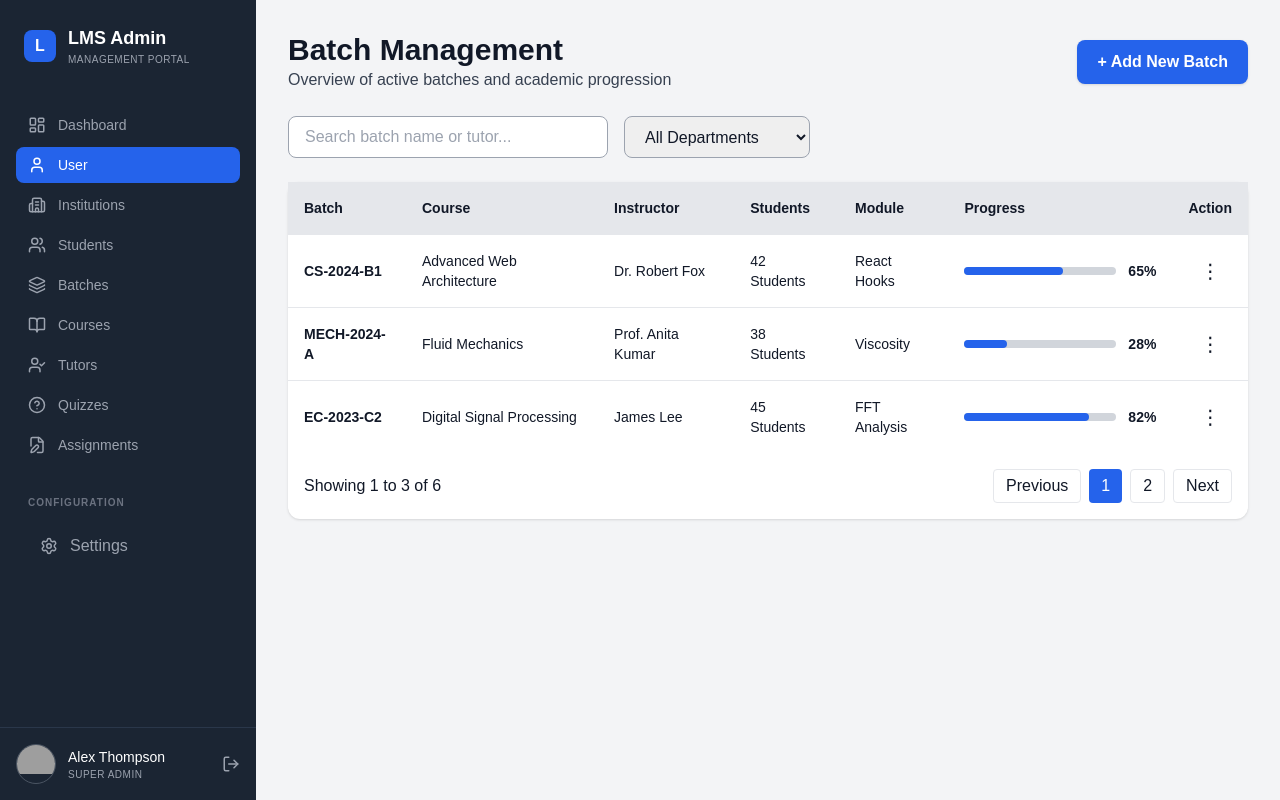
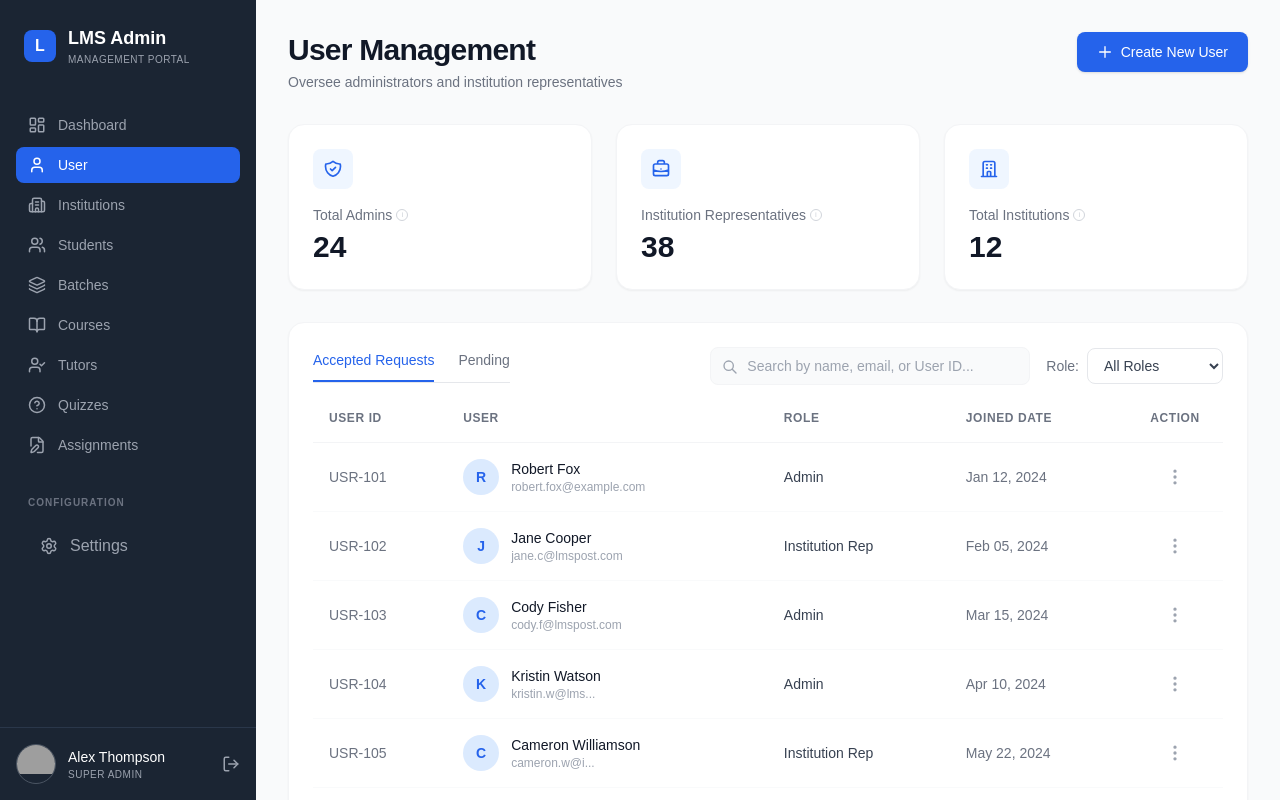
Before and after one commit to prasanthi-transetu/platform_course, a Next.js app: page /admin/users in a window 1280 px wide. Built offline with nearby package versions, Linux system fonts and the light colour scheme; grey boxes are pictures that could not be loaded.

Commit message:
Update user management UI and fix TS errors

```diff
--- a/app/admin/users/page.tsx
+++ b/app/admin/users/page.tsx
@@ -1,251 +1,365 @@
 "use client";
 
-import { useState } from "react";
+import React, { useState } from "react";
 import Link from "next/link";
 
+interface UserData {
+  id: string;
+  name: string;
+  email: string;
+  role: string;
+  joinedDate: string;
+  avatar: string;
+}
+
 export default function UsersPage() {
-  const batches = [
+  const [activeTab, setActiveTab] = useState<"accepted" | "pending">("accepted");
+  const [searchQuery, setSearchQuery] = useState("");
+  const [roleFilter, setRoleFilter] = useState("All Roles");
+  const [openMenu, setOpenMenu] = useState<string | null>(null);
+  const [currentPage, setCurrentPage] = useState(1);
+  const [rowsPerPage, setRowsPerPage] = useState(5);
+
+  const acceptedUsers: UserData[] = [
     {
-      id: "CS-2024-B1",
-      course: "Advanced Web Architecture",
-      instructor: "Dr. Robert Fox",
-      students: 42,
-      module: "React Hooks",
-      progress: 65,
-      dept: "Computer Science",
+      id: "USR-101",
+      name: "Robert Fox",
+      email: "robert.fox@example.com",
+      role: "Admin",
+      joinedDate: "Jan 12, 2024",
+      avatar: "https://i.pravatar.cc/150?u=robert",
     },
     {
-      id: "MECH-2024-A",
-      course: "Fluid Mechanics",
-      instructor: "Prof. Anita Kumar",
-      students: 38,
-      module: "Viscosity",
-      progress: 28,
-      dept: "Mechanical",
+      id: "USR-102",
+      name: "Jane Cooper",
+      email: "jane.c@lmspost.com",
+      role: "Institution Rep",
+      joinedDate: "Feb 05, 2024",
+      avatar: "https://i.pravatar.cc/150?u=jane",
     },
     {
-      id: "EC-2023-C2",
-      course: "Digital Signal Processing",
-      instructor: "James Lee",
-      students: 45,
-      module: "FFT Analysis",
-      progress: 82,
-      dept: "Electronics",
+      id: "USR-103",
+      name: "Cody Fisher",
+      email: "cody.f@lmspost.com",
+      role: "Admin",
+      joinedDate: "Mar 15, 2024",
+      avatar: "https://i.pravatar.cc/150?u=cody",
     },
     {
-      id: "AI-2024-S1",
-      course: "Neural Networks",
-      instructor: "Sarah Watson",
-      students: 35,
-      module: "Perceptrons",
-      progress: 15,
-      dept: "AI",
+      id: "USR-104",
+      name: "Kristin Watson",
+      email: "kristin.w@lms... ",
+      role: "Admin",
+      joinedDate: "Apr 10, 2024",
+      avatar: "https://i.pravatar.cc/150?u=kristin",
     },
     {
-      id: "CIV-2024-A",
-      course: "Structural Analysis",
-      instructor: "Thomas H",
-      students: 50,
-      module: "Bridge Design",
-      progress: 90,
-      dept: "Civil",
-    },
-    {
-      id: "EEE-2024-B",
-      course: "Power Systems",
-      instructor: "Michael Scott",
-      students: 41,
-      module: "Transformers",
-      progress: 48,
-      dept: "Electrical",
+      id: "USR-105",
+      name: "Cameron Williamson",
+      email: "cameron.w@i...",
+      role: "Institution Rep",
+      joinedDate: "May 22, 2024",
+      avatar: "https://i.pravatar.cc/150?u=cameron",
     },
   ];
 
-  const departments = [
-    "All Departments",
-    "Computer Science",
-    "Mechanical",
-    "Electronics",
-    "AI",
-    "Civil",
-    "Electrical",
+  const pendingUsers: UserData[] = [
+    {
+      id: "REQ-201",
+      name: "Eleanor Pena",
+      email: "eleanor.p@test.com",
+      role: "Admin",
+      joinedDate: "Requested: Oct 01, 2024",
+      avatar: "https://i.pravatar.cc/150?u=eleanor",
+    },
+    {
+      id: "REQ-202",
+      name: "Guy Hawkins",
+      email: "guy.h@demo.org",
+      role: "Institution Rep",
+      joinedDate: "Requested: Oct 02, 2024",
+      avatar: "https://i.pravatar.cc/150?u=guy",
+    },
   ];
 
-  const [department, setDepartment] = useState("All Departments");
-  const [openMenu, setOpenMenu] = useState<string | null>(null);
-  const [currentPage, setCurrentPage] = useState(1);
+  const roles = ["All Roles", "Admin", "Institution Rep"];
 
-  const rowsPerPage = 3;
+  const currentData = activeTab === "accepted" ? acceptedUsers : pendingUsers;
 
-  const filtered =
-    department === "All Departments"
-      ? batches
-      : batches.filter((b) => b.dept === department);
+  const filtered = currentData.filter((u) => {
+    const matchesSearch =
+      u.name.toLowerCase().includes(searchQuery.toLowerCase()) ||
+      u.email.toLowerCase().includes(searchQuery.toLowerCase()) ||
+      u.id.toLowerCase().includes(searchQuery.toLowerCase());
+    const matchesRole = roleFilter === "All Roles" || u.role === roleFilter;
+    return matchesSearch && matchesRole;
+  });
 
   const totalPages = Math.ceil(filtered.length / rowsPerPage);
-
   const start = (currentPage - 1) * rowsPerPage;
   const data = filtered.slice(start, start + rowsPerPage);
 
   return (
-    <div className="p-8 bg-gray-100 min-h-screen text-gray-900">
+    <div className="p-8 bg-gray-50 min-h-screen text-gray-900 w-full relative">
       {/* HEADER */}
-
-      <div className="flex justify-between items-center mb-6">
+      <div className="flex justify-between items-start mb-8">
         <div>
-          <h1 className="text-3xl font-bold">Batch Management</h1>
-
-          <p className="text-gray-700">
-            Overview of active batches and academic progression
+          <h1 className="text-3xl font-bold tracking-tight text-gray-900 mb-1">
+            User Management
+          </h1>
+          <p className="text-gray-500 text-sm">
+            Oversee administrators and institution representatives
           </p>
         </div>
 
-        <button className="flex items-center gap-2 bg-blue-600 hover:bg-blue-700 text-white px-5 py-2.5 rounded-lg font-semibold shadow">
-          + Add New Batch
+        <button className="flex items-center gap-2 bg-blue-600 hover:bg-blue-700 text-white px-5 py-2.5 rounded-lg text-sm font-medium shadow transition-colors">
+          <svg className="w-4 h-4" fill="none" stroke="currentColor" viewBox="0 0 24 24" xmlns="http://www.w3.org/2000/svg">
+            <path strokeLinecap="round" strokeLinejoin="round" strokeWidth={2} d="M12 4v16m8-8H4" />
+          </svg>
+          Create New User
         </button>
       </div>
 
-      {/* SEARCH + FILTER */}
+      {/* SUMMARY CARDS */}
+      <div className="grid grid-cols-1 md:grid-cols-3 gap-6 mb-8">
+        <div className="bg-white p-6 rounded-2xl shadow-sm border border-gray-100 flex flex-col justify-between">
+          <div className="w-10 h-10 bg-blue-50 text-blue-600 rounded-lg flex items-center justify-center mb-4">
+            <svg className="w-5 h-5" fill="none" stroke="currentColor" viewBox="0 0 24 24" xmlns="http://www.w3.org/2000/svg">
+              <path strokeLinecap="round" strokeLinejoin="round" strokeWidth={2} d="M9 12l2 2 4-4m5.618-4.016A11.955 11.955 0 0112 2.944a11.955 11.955 0 01-8.618 3.04A12.02 12.02 0 003 9c0 5.591 3.824 10.29 9 11.622 5.176-1.332 9-6.03 9-11.622 0-1.042-.133-2.052-.382-3.016z" />
+            </svg>
+          </div>
+          <div>
+            <p className="text-gray-500 text-sm mb-1 flex items-center gap-1">Total Admins <span className="w-3 h-3 text-gray-300 border border-current rounded-full inline-flex items-center justify-center text-[8px]">i</span></p>
+            <h2 className="text-3xl font-bold">24</h2>
+          </div>
+        </div>
 
-      <div className="flex gap-4 mb-6">
+        <div className="bg-white p-6 rounded-2xl shadow-sm border border-gray-100 flex flex-col justify-between">
+          <div className="w-10 h-10 bg-blue-50 text-blue-600 rounded-lg flex items-center justify-center mb-4">
+            <svg className="w-5 h-5" fill="none" stroke="currentColor" viewBox="0 0 24 24" xmlns="http://www.w3.org/2000/svg">
+              <path strokeLinecap="round" strokeLinejoin="round" strokeWidth={2} d="M21 13.255A23.931 23.931 0 0112 15c-3.183 0-6.22-.62-9-1.745M16 6V4a2 2 0 00-2-2h-4a2 2 0 00-2 2v2m4 6h.01M5 20h14a2 2 0 002-2V8a2 2 0 00-2-2H5a2 2 0 00-2 2v10a2 2 0 002 2z" />
+            </svg>
+          </div>
+          <div>
+            <p className="text-gray-500 text-sm mb-1 flex items-center gap-1">Institution Representatives <span className="w-3 h-3 text-gray-300 border border-current rounded-full inline-flex items-center justify-center text-[8px]">i</span></p>
+            <h2 className="text-3xl font-bold">38</h2>
+          </div>
+        </div>
+
+        <div className="bg-white p-6 rounded-2xl shadow-sm border border-gray-100 flex flex-col justify-between">
+          <div className="w-10 h-10 bg-blue-50 text-blue-600 rounded-lg flex items-center justify-center mb-4">
+            <svg className="w-5 h-5" fill="none" stroke="currentColor" viewBox="0 0 24 24" xmlns="http://www.w3.org/2000/svg">
+              <path strokeLinecap="round" strokeLinejoin="round" strokeWidth={2} d="M19 21V5a2 2 0 00-2-2H7a2 2 0 00-2 2v16m14 0h2m-2 0h-5m-9 0H3m2 0h5M9 7h1m-1 4h1m4-4h1m-1 4h1m-5 10v-5a1 1 0 011-1h2a1 1 0 011 1v5m-4 0h4" />
+            </svg>
+          </div>
+          <div>
+            <p className="text-gray-500 text-sm mb-1 flex items-center gap-1">Total Institutions <span className="w-3 h-3 text-gray-300 border border-current rounded-full inline-flex items-center justify-center text-[8px]">i</span></p>
+            <h2 className="text-3xl font-bold">12</h2>
+          </div>
+        </div>
+      </div>
+
+      <div className="bg-white rounded-2xl shadow-sm border border-gray-100 p-6">
+        {/* TABS & FILTERS */}
+        <div className="flex flex-col lg:flex-row justify-between items-start lg:items-center gap-4 mb-6">
+
+          <div className="flex items-center gap-6 border-b border-gray-200">
+            <button
+              onClick={() => { setActiveTab("accepted"); setCurrentPage(1); }}
+              className={`pb-2.5 font-medium text-sm transition-colors border-b-2
+                ${activeTab === "accepted" ? "border-blue-600 text-blue-600" : "border-transparent text-gray-500 hover:text-gray-700"}
+              `}
+            >
+              Accepted Requests
+            </button>
+            <button
+              onClick={() => { setActiveTab("pending"); setCurrentPage(1); }}
+              className={`pb-2.5 font-medium text-sm transition-colors border-b-2
+                ${activeTab === "pending" ? "border-blue-600 text-blue-600" : "border-transparent text-gray-500 hover:text-gray-700"}
+              `}
+            >
+              Pending
+            </button>
+          </div>
+
+          <div className="flex items-center gap-4 w-full lg:w-auto">
+            <div className="relative w-full lg:w-80">
+              <svg className="w-4 h-4 text-gray-400 absolute left-3 top-3" fill="none" stroke="currentColor" viewBox="0 0 24 24" xmlns="http://www.w3.org/2000/svg">
+                <path strokeLinecap="round" strokeLinejoin="round" strokeWidth={2} d="M21 21l-6-6m2-5a7 7 0 11-14 0 7 7 0 0114 0z" />
+              </svg>
               <input
-          placeholder="Search batch name or tutor..."
-          className="border border-gray-400 px-4 py-2 rounded-lg w-80"
-        />
-
-        <select
-          value={department}
-          onChange={(e) => {
-            setDepartment(e.target.value);
+                placeholder="Search by name, email, or User ID..."
+                value={searchQuery}
+                onChange={(e: React.ChangeEvent<HTMLInputElement>) => {
+                  setSearchQuery(e.target.value);
                   setCurrentPage(1);
                 }}
-          className="border border-gray-400 px-4 py-2 rounded-lg"
+                className="w-full pl-9 pr-4 py-2 bg-gray-50 border border-gray-100 rounded-lg text-sm focus:outline-none focus:ring-2 focus:ring-blue-100 focus:border-blue-300 transition-all placeholder-gray-400"
+              />
+            </div>
+
+            <div className="flex items-center gap-2">
+              <span className="text-sm text-gray-500 whitespace-nowrap">Role:</span>
+              <select
+                value={roleFilter}
+                onChange={(e: React.ChangeEvent<HTMLSelectElement>) => {
+                  setRoleFilter(e.target.value);
+                  setCurrentPage(1);
+                }}
+                className="bg-transparent border border-gray-200 text-sm rounded-lg px-3 py-2 text-gray-700 focus:outline-none focus:ring-2 focus:ring-blue-100 focus:border-blue-300"
               >
-          {departments.map((d, i) => (
-            <option key={i}>{d}</option>
+                {roles.map((r, i) => (
+                  <option key={i} value={r}>{r}</option>
                 ))}
               </select>
             </div>
+          </div>
+        </div>
 
         {/* TABLE */}
-
-      <div className="bg-white rounded-xl shadow">
-        <table className="w-full text-sm">
-          <thead className="bg-gray-200 font-semibold">
+        <div className="overflow-x-auto">
+          <table className="w-full text-sm text-left">
+            <thead className="text-gray-500 font-medium border-b border-gray-100">
               <tr>
-              <th className="p-4 text-left">Batch</th>
-              <th className="p-4 text-left">Course</th>
-              <th className="p-4 text-left">Instructor</th>
-              <th className="p-4 text-left">Students</th>
-              <th className="p-4 text-left">Module</th>
-              <th className="p-4 text-left">Progress</th>
-              <th className="p-4 text-center">Action</th>
+                <th className="pb-4 px-4 font-semibold text-xs tracking-wider uppercase">USER ID</th>
+                <th className="pb-4 px-4 font-semibold text-xs tracking-wider uppercase">USER</th>
+                <th className="pb-4 px-4 font-semibold text-xs tracking-wider uppercase">ROLE</th>
+                <th className="pb-4 px-4 font-semibold text-xs tracking-wider uppercase">JOINED DATE</th>
+                <th className="pb-4 px-4 font-semibold text-xs tracking-wider uppercase text-center w-24">ACTION</th>
               </tr>
             </thead>
 
             <tbody>
-            {data.map((b) => (
-              <tr key={b.id} className="border-t hover:bg-gray-50">
-                <td className="p-4 font-semibold">{b.id}</td>
+              {data.map((u) => (
+                <tr key={u.id} className="border-b border-gray-50 hover:bg-gray-50 transition-colors group">
+                  <td className="py-4 px-4 text-gray-500 font-medium">{u.id}</td>
 
-                <td className="p-4">{b.course}</td>
-
-                <td className="p-4">{b.instructor}</td>
-
-                <td className="p-4">{b.students} Students</td>
-
-                <td className="p-4">{b.module}</td>
-
-                <td className="p-4 w-56">
+                  <td className="py-4 px-4">
                     <div className="flex items-center gap-3">
-                    <div className="w-full bg-gray-300 h-2 rounded-full">
-                      <div
-                        className="bg-blue-600 h-2 rounded-full"
-                        style={{ width: `${b.progress}%` }}
-                      />
+                      <div className="w-9 h-9 rounded-full bg-blue-100 text-blue-600 flex items-center justify-center font-bold text-sm">
+                        {u.name.charAt(0)}
                       </div>
-
-                    <span className="text-sm font-semibold">
-                      {b.progress}%
-                    </span>
+                      <div>
+                        <div className="font-medium text-gray-900">{u.name}</div>
+                        <div className="text-gray-400 text-xs">{u.email}</div>
+                      </div>
                     </div>
                   </td>
 
+                  <td className="py-4 px-4 text-gray-700 font-medium">{u.role}</td>
+
+                  <td className="py-4 px-4 text-gray-500">{u.joinedDate}</td>
+
                   {/* ACTION */}
-
-                <td className="p-4 text-center relative">
+                  <td className="py-4 px-4 text-center relative">
                     <button
-                    className="text-xl"
-                    onClick={() =>
-                      setOpenMenu(openMenu === b.id ? null : b.id)
-                    }
+                      className="text-gray-400 hover:text-gray-600 focus:outline-none p-1 rounded-full hover:bg-gray-100 transition-colors"
+                      onClick={() => setOpenMenu(openMenu === u.id ? null : u.id)}
                     >
-                    ⋮
+                      <svg className="w-5 h-5 mx-auto" fill="none" stroke="currentColor" viewBox="0 0 24 24" xmlns="http://www.w3.org/2000/svg">
+                        <path strokeLinecap="round" strokeLinejoin="round" strokeWidth={2} d="M12 5v.01M12 12v.01M12 19v.01M12 6a1 1 0 110-2 1 1 0 010 2zm0 7a1 1 0 110-2 1 1 0 010 2zm0 7a1 1 0 110-2 1 1 0 010 2z" />
+                      </svg>
                     </button>
 
-                  {openMenu === b.id && (
-                    <div className="absolute right-6 mt-2 bg-white border rounded shadow w-28">
+                    {openMenu === u.id && (
+                      <div className="absolute right-6 top-10 mt-1 bg-white border border-gray-100 rounded-lg shadow-lg w-32 py-1 z-10 animate-in fade-in zoom-in-95 duration-100 block">
+                         {activeTab === "pending" ? (
+                           <>
+                              <button
+                                className="block w-full text-left px-4 py-2 text-sm text-green-600 hover:bg-green-50"
+                                onClick={() => setOpenMenu(null)}
+                              >
+                                Accept
+                              </button>
+                              <button
+                                className="block w-full text-left px-4 py-2 text-sm text-red-600 hover:bg-red-50"
+                                onClick={() => setOpenMenu(null)}
+                              >
+                                Reject
+                              </button>
+                           </>
+                         ) : (
+                           <>
                               <Link
-                        href={`/admin/batches/edit/${encodeURIComponent(b.id)}`}
-                        className="block w-full text-left px-4 py-2 hover:bg-gray-100"
+                                href={`/admin/users/edit/${encodeURIComponent(u.id)}`}
+                                className="block w-full text-left px-4 py-2 text-sm hover:text-blue-600 hover:bg-blue-50"
                                 onClick={() => setOpenMenu(null)}
                               >
                                 Edit
                               </Link>
-
                               <Link
-                        href={`/admin/batches/delete/${encodeURIComponent(b.id)}`}
-                        className="block w-full text-left px-4 py-2 text-red-600 hover:bg-red-50"
+                                href={`/admin/users/delete/${encodeURIComponent(u.id)}`}
+                                className="block w-full text-left px-4 py-2 text-sm text-red-600 hover:bg-red-50"
                                 onClick={() => setOpenMenu(null)}
                               >
                                 Delete
                               </Link>
+                           </>
+                         )}
                       </div>
                     )}
                   </td>
                 </tr>
               ))}
+              {data.length === 0 && (
+                <tr>
+                   <td colSpan={5} className="py-8 text-center text-gray-500">
+                      No users found.
+                   </td>
+                </tr>
+              )}
             </tbody>
           </table>
+        </div>
 
         {/* PAGINATION */}
+        <div className="flex justify-between items-center mt-6 text-sm text-gray-500">
+          <div className="flex items-center gap-2">
+            <span>Rows per page</span>
+            <select
+               value={rowsPerPage}
+               onChange={(e: React.ChangeEvent<HTMLSelectElement>) => {
+                 setRowsPerPage(Number(e.target.value));
+                 setCurrentPage(1);
+               }}
+               className="border border-gray-200 rounded px-2 py-1 bg-transparent"
+             >
+               <option>5</option>
+               <option>10</option>
+               <option>20</option>
+            </select>
+          </div>
 
-        <div className="flex justify-between items-center p-4">
-          <span>
-            Showing {start + 1} to{" "}
-            {Math.min(start + rowsPerPage, filtered.length)} of{" "}
-            {filtered.length}
-          </span>
-
-          <div className="flex gap-2">
+          <div className="flex items-center gap-2">
             <button
-              onClick={() => setCurrentPage((p) => Math.max(1, p - 1))}
-              className="border px-3 py-1 rounded"
+               onClick={() => setCurrentPage((p: number) => Math.max(1, p - 1))}
+               disabled={currentPage === 1}
+               className="text-gray-500 hover:text-gray-800 disabled:opacity-50"
             >
                Previous
             </button>
-
-            {[1, 2].map((p) => (
+            <div className="flex items-center gap-1">
+               {Array.from({ length: totalPages }).map((_, idx) => {
+                 const p = idx + 1;
+                 return (
                    <button
                      key={p}
                      onClick={() => setCurrentPage(p)}
-                className={`px-3 py-1 rounded ${
+                     className={`w-7 h-7 rounded flex items-center justify-center font-medium transition-colors ${
                        currentPage === p
                          ? "bg-blue-600 text-white"
-                    : "border"
+                         : "text-gray-600 hover:bg-gray-100"
                      }`}
                    >
                      {p}
                    </button>
-            ))}
-
+                 );
+               })}
+            </div>
             <button
-              onClick={() =>
-                setCurrentPage((p) =>
-                  Math.min(totalPages, p + 1)
-                )
-              }
-              className="border px-3 py-1 rounded"
+               onClick={() => setCurrentPage((p: number) => Math.min(totalPages, p + 1))}
+               disabled={currentPage >= totalPages}
+               className="text-gray-500 hover:text-gray-800 disabled:opacity-50"
             >
                Next
             </button>
```
Lines whose indentation alone changed are shown as unchanged.
